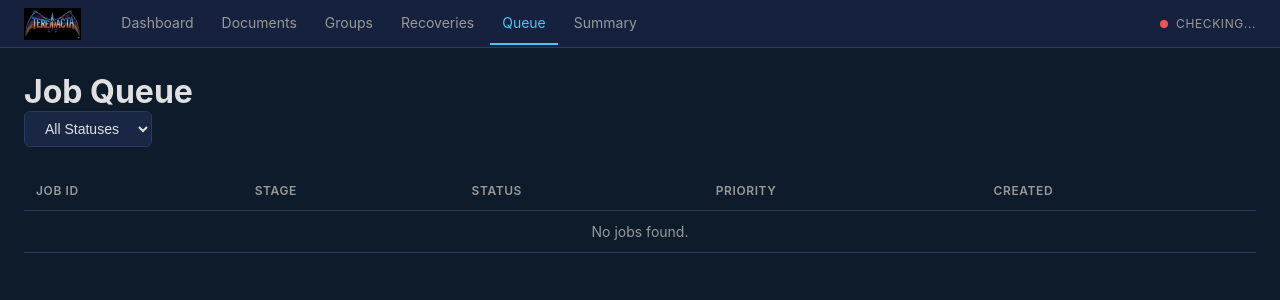
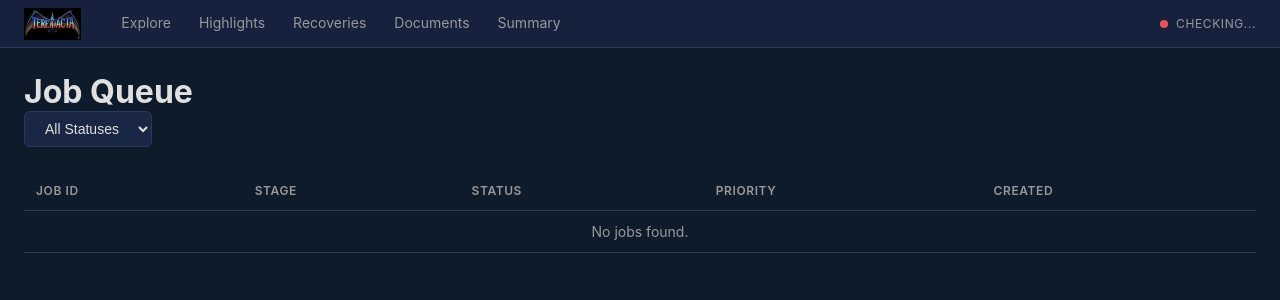
Before and after one commit to networkingguru/TEREDACTA, a Python web app: template teredacta/templates/queue/list.html in a window 1280 px wide. Shown: the top 300 px of the page. Run offline with Jinja, Linux system fonts and the light colour scheme; the template is opened without the code that fills it, so the values that code supplies are empty.

Commit message:
feat: restructure nav — discovery first, admin behind toggle
Co-Authored-By: Claude Opus 4.6 (1M context) <noreply@anthropic.com>

```diff
--- a/teredacta/templates/admin/dashboard.html
+++ b/teredacta/templates/admin/dashboard.html
@@ -1,5 +1,6 @@
 {% extends "base.html" %}
 {% block title %}Admin — TEREDACTA{% endblock %}
+{% block nav_admin %}active{% endblock %}
 {% block content %}
 <h1>Admin Dashboard</h1>
 <div class="stats-grid" style="max-width:800px;">
--- a/teredacta/templates/base.html
+++ b/teredacta/templates/base.html
@@ -12,12 +12,14 @@
     <nav class="top-nav">
         <div class="nav-left">
             <a href="/" class="nav-logo"><img src="/static/img/logo.png" alt="TEREDACTA" class="nav-logo-img"></a>
-            <a href="/" class="nav-link {% block nav_dashboard %}{% endblock %}">Dashboard</a>
+            <a href="/" class="nav-link {% block nav_explore %}{% endblock %}">Explore</a>
+            <a href="/highlights" class="nav-link {% block nav_highlights %}{% endblock %}">Highlights</a>
+            <a href="/recoveries" class="nav-link {% block nav_recoveries %}{% endblock %}">Recoveries</a>
             <a href="/documents" class="nav-link {% block nav_documents %}{% endblock %}">Documents</a>
-            <a href="/groups" class="nav-link {% block nav_groups %}{% endblock %}">Groups</a>
-            <a href="/recoveries" class="nav-link {% block nav_recoveries %}{% endblock %}">Recoveries</a>
-            <a href="/queue" class="nav-link {% block nav_queue %}{% endblock %}">Queue</a>
             <a href="/summary" class="nav-link {% block nav_summary %}{% endblock %}">Summary</a>
+            {% if is_admin %}
+            <a href="/admin" class="nav-link {% block nav_admin %}{% endblock %}" title="Pipeline administration">Admin</a>
+            {% endif %}
         </div>
         <div class="nav-right">
             <span id="daemon-status" hx-get="/sse/daemon-status" hx-trigger="load, every 5s" hx-swap="innerHTML">
--- a/teredacta/templates/dashboard.html
+++ b/teredacta/templates/dashboard.html
@@ -1,6 +1,6 @@
 {% extends "base.html" %}
 {% block title %}Dashboard — TEREDACTA{% endblock %}
-{% block nav_dashboard %}active{% endblock %}
+{% block nav_admin %}active{% endblock %}
 {% block content %}
 <h1>Dashboard</h1>
 
@@ -13,7 +13,7 @@
 </div>
 {% endif %}
 
-<div id="stats-container" hx-get="/stats-fragment" hx-trigger="load, every 30s" hx-swap="innerHTML">
+<div id="stats-container" hx-get="/admin/stats-fragment" hx-trigger="load, every 30s" hx-swap="innerHTML">
     <p style="color: var(--text-secondary);">Loading stats...</p>
 </div>
 {% endblock %}
--- a/teredacta/templates/groups/detail.html
+++ b/teredacta/templates/groups/detail.html
@@ -1,6 +1,6 @@
 {% extends "base.html" %}
 {% block title %}Group #{{ group.group_id }} — TEREDACTA{% endblock %}
-{% block nav_groups %}active{% endblock %}
+{% block nav_admin %}active{% endblock %}
 {% block content %}
 <h1>Match Group #{{ group.group_id }}</h1>
 <p style="color:var(--text-secondary);margin-bottom:1rem;">{{ group.total_members }} members · {{ 'Merged' if group.merged else 'Not merged' }}</p>
--- a/teredacta/templates/groups/list.html
+++ b/teredacta/templates/groups/list.html
@@ -1,6 +1,6 @@
 {% extends "base.html" %}
 {% block title %}Match Groups — TEREDACTA{% endblock %}
-{% block nav_groups %}active{% endblock %}
+{% block nav_admin %}active{% endblock %}
 {% block content %}
 <h1>Match Groups <span style="color: var(--text-secondary); font-size: 1rem;">({{ total }})</span></h1>
 <table class="data-table">
--- a/teredacta/templates/queue/list.html
+++ b/teredacta/templates/queue/list.html
@@ -1,6 +1,6 @@
 {% extends "base.html" %}
 {% block title %}Job Queue — TEREDACTA{% endblock %}
-{% block nav_queue %}active{% endblock %}
+{% block nav_admin %}active{% endblock %}
 {% block content %}
 <h1>Job Queue</h1>
 <div class="search-bar">
```
